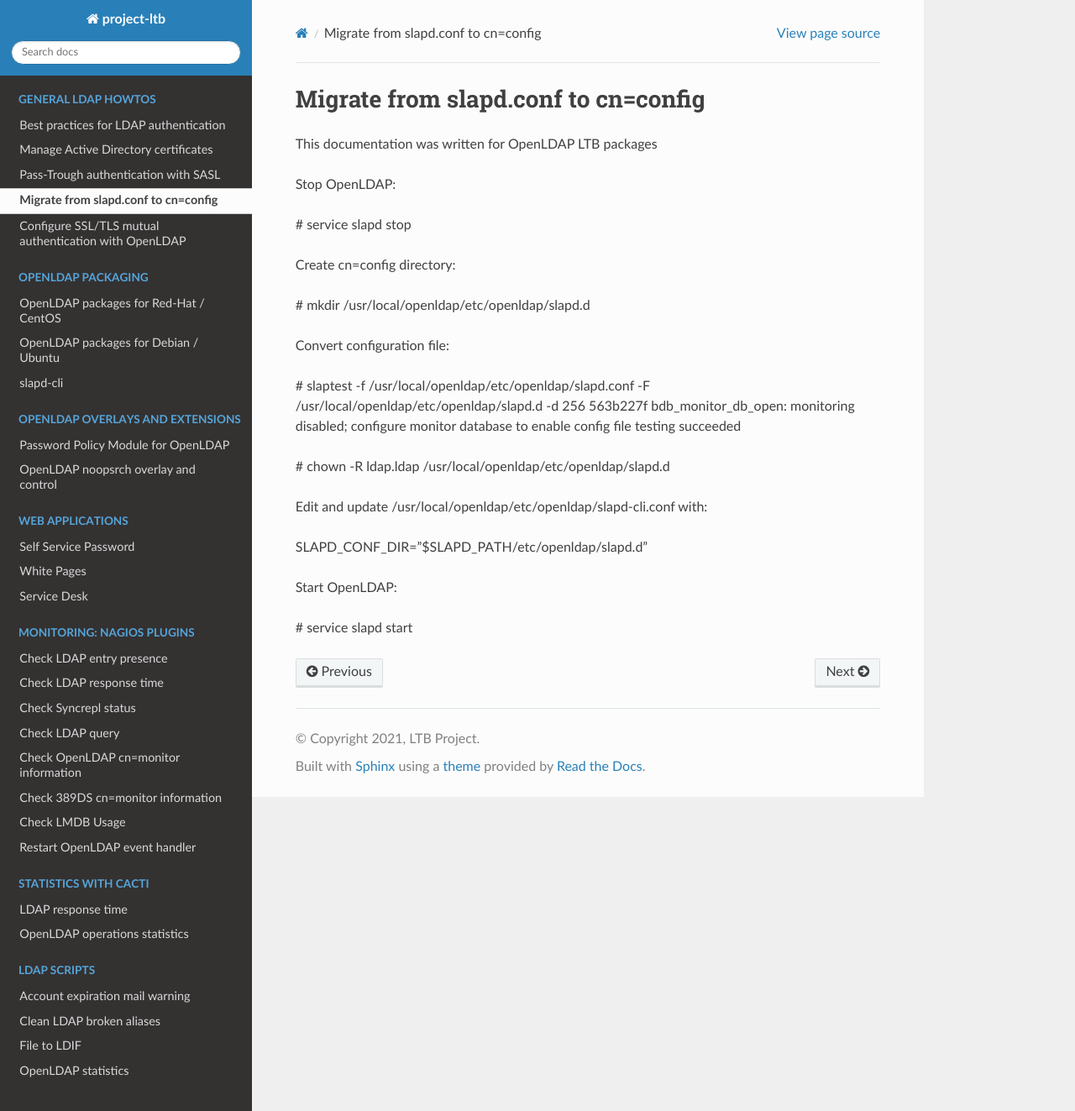
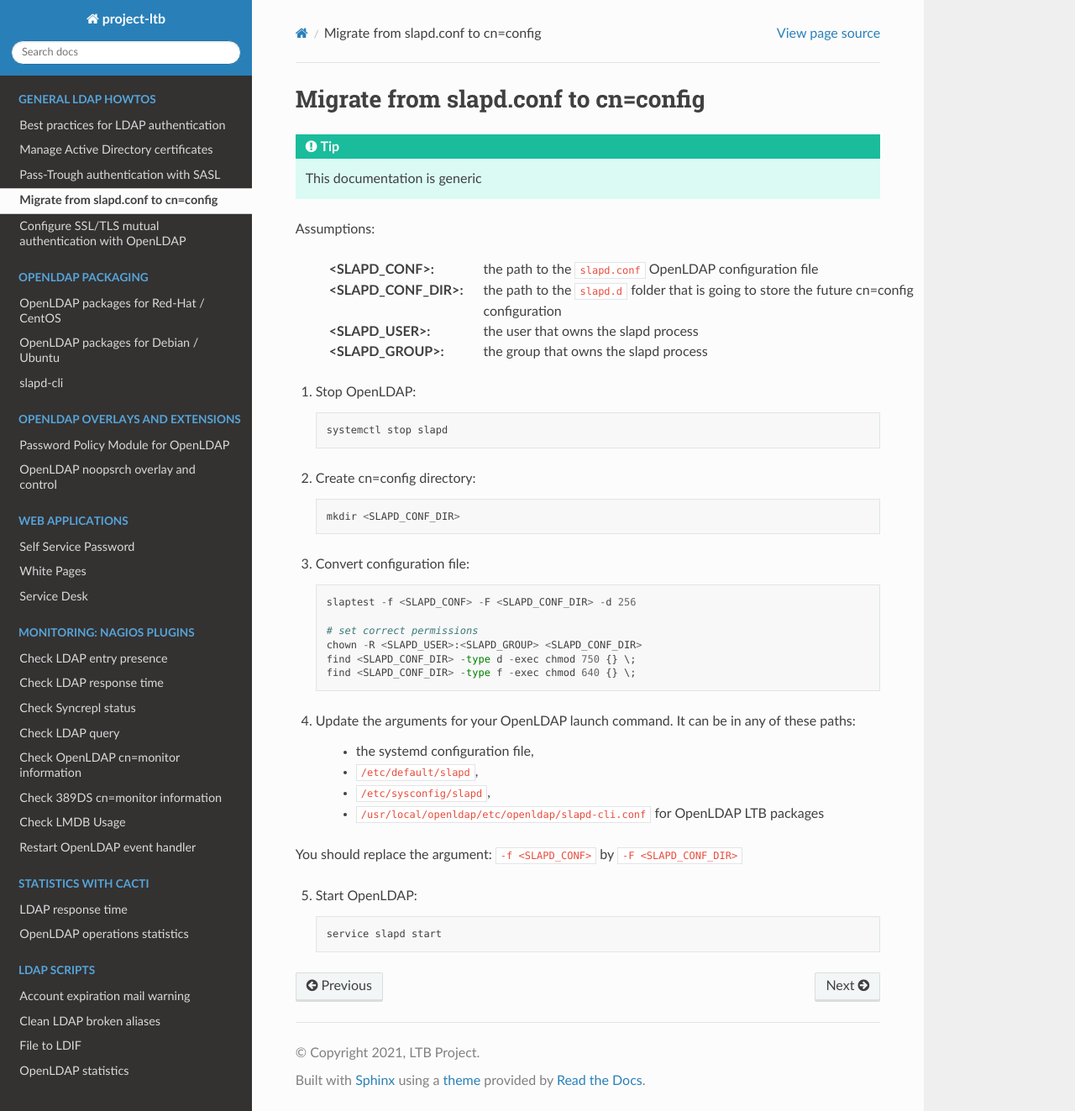
Before and after one commit to ltb-project/documentation, a Sphinx documentation site: the page built from source/migrate_slapd_conf_cn_config.rst, in a window 1280 px wide and 1323 px high. Shown: the whole window at 84% size. Built offline with Sphinx 7.4.7 and the Read the Docs theme 2.0.0, drawn with Linux system fonts in a browser that asks for light colours.

Commit message:
fill "migrate_slapd_conf_cn_config" page

```diff
--- a/source/migrate_slapd_conf_cn_config.rst
+++ b/source/migrate_slapd_conf_cn_config.rst
@@ -2,28 +2,42 @@
 Migrate from slapd.conf to cn=config
 ************************************
 
-This documentation was written for OpenLDAP LTB packages
+.. TIP::
+   This documentation is generic
 
-Stop OpenLDAP:
+Assumptions:
 
-# service slapd stop
+    :<SLAPD_CONF>: the path to the ``slapd.conf`` OpenLDAP configuration file
+    :<SLAPD_CONF_DIR>: the path to the ``slapd.d`` folder that is going to store the future cn=config configuration
+    :<SLAPD_USER>: the user that owns the slapd process
+    :<SLAPD_GROUP>: the group that owns the slapd process
 
-Create cn=config directory:
+1. Stop OpenLDAP::
 
-# mkdir /usr/local/openldap/etc/openldap/slapd.d
+    systemctl stop slapd
 
-Convert configuration file:
+2. Create cn=config directory::
 
-# slaptest -f /usr/local/openldap/etc/openldap/slapd.conf -F /usr/local/openldap/etc/openldap/slapd.d -d 256
-563b227f bdb_monitor_db_open: monitoring disabled; configure monitor database to enable
-config file testing succeeded
+    mkdir <SLAPD_CONF_DIR>
 
-# chown -R ldap.ldap /usr/local/openldap/etc/openldap/slapd.d
+3. Convert configuration file::
 
-Edit and update /usr/local/openldap/etc/openldap/slapd-cli.conf with:
+    slaptest -f <SLAPD_CONF> -F <SLAPD_CONF_DIR> -d 256
 
-SLAPD_CONF_DIR="$SLAPD_PATH/etc/openldap/slapd.d"
+    # set correct permissions
+    chown -R <SLAPD_USER>:<SLAPD_GROUP> <SLAPD_CONF_DIR>
+    find <SLAPD_CONF_DIR> -type d -exec chmod 750 {} \;
+    find <SLAPD_CONF_DIR> -type f -exec chmod 640 {} \;
 
-Start OpenLDAP:
+4. Update the arguments for your OpenLDAP launch command. It can be in any of these paths:
 
-# service slapd start
+    * the systemd configuration file,
+    * ``/etc/default/slapd``,
+    * ``/etc/sysconfig/slapd``,
+    * ``/usr/local/openldap/etc/openldap/slapd-cli.conf`` for OpenLDAP LTB packages
+
+You should replace the argument: ``-f <SLAPD_CONF>`` by ``-F <SLAPD_CONF_DIR>``
+
+5. Start OpenLDAP::
+
+    service slapd start
```
